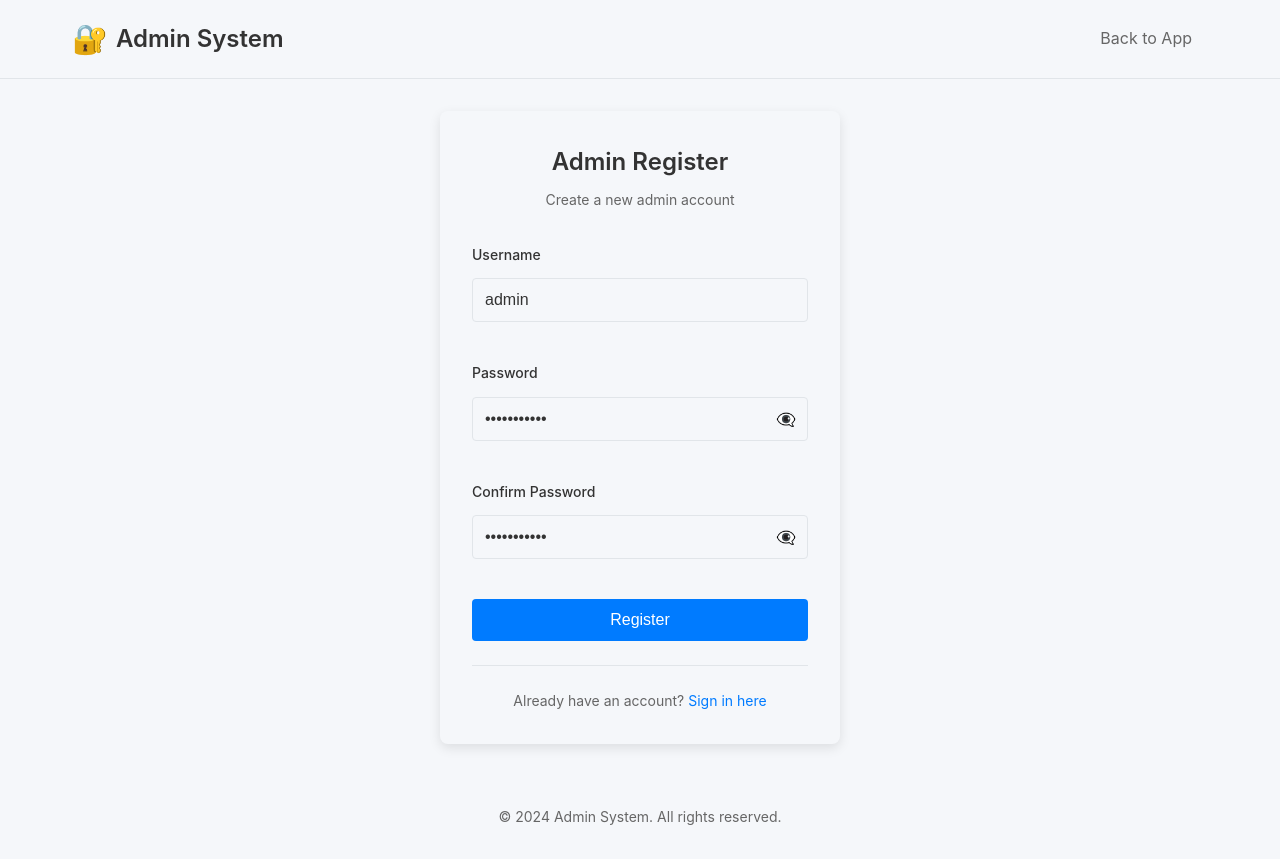
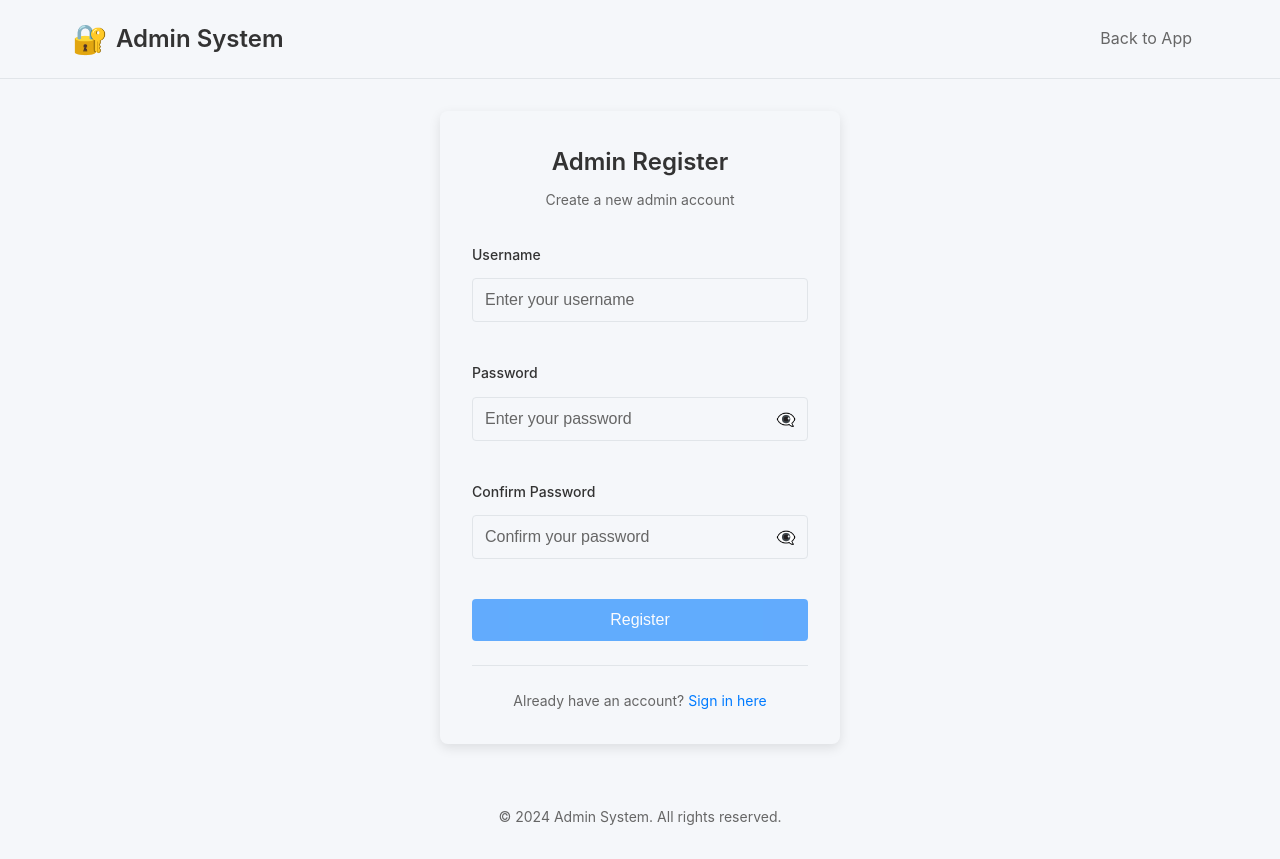
Before and after one commit to 1nFrastr/kai-todo-app, a React (Vite) app in the folder frontend/: page /admin/register in a window 1280 px wide. Built offline with nearby package versions, Linux system fonts and the light colour scheme.

Commit message:
feat: Reset default credentials in AdminRegisterPage for new users

```diff
--- a/frontend/src/pages/Admin/AdminLoginPage/index.tsx
+++ b/frontend/src/pages/Admin/AdminLoginPage/index.tsx
@@ -13,7 +13,7 @@ const AdminLoginPage: React.FC = () => {
 
   const [credentials, setCredentials] = useState<LoginCredentials>({
     username: 'admin',
-    password: 'admin',
+    password: 'admin123',
   });
   const [rememberMe, setRememberMe] = useState(false);
   const [showPassword, setShowPassword] = useState(false);
--- a/frontend/src/pages/Admin/AdminRegisterPage/index.tsx
+++ b/frontend/src/pages/Admin/AdminRegisterPage/index.tsx
@@ -11,9 +11,9 @@ const AdminRegisterPage: React.FC = () => {
   const { register, isAuthenticated, error, clearError, user } = useAuthStore();
 
   const [formData, setFormData] = useState<RegisterData>({
-    username: 'admin',
-    password: 'password123',
-    password_confirm: 'password123',
+    username: '',
+    password: '',
+    password_confirm: '',
   });
   const [showPassword, setShowPassword] = useState(false);
   const [showConfirmPassword, setShowConfirmPassword] = useState(false);
```
